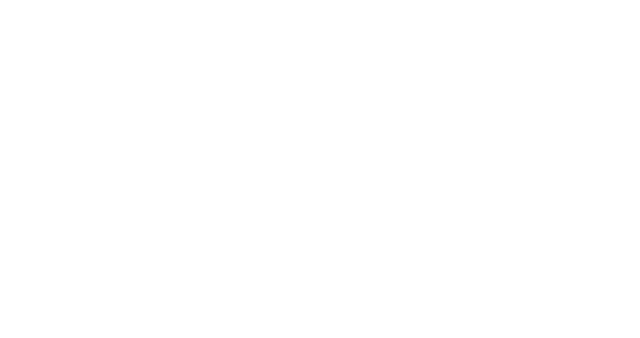
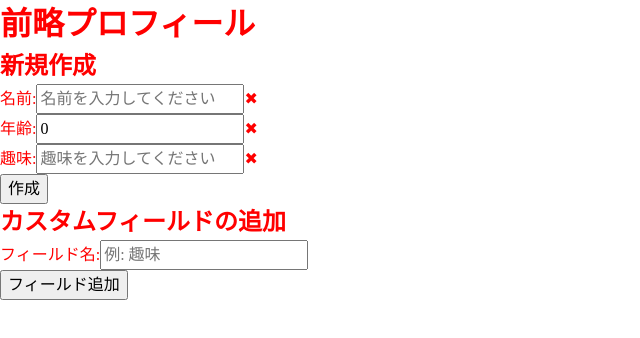
Before and after one commit to AIIT-bootcamp/NostalProfile, a Vue app: page /new in a window 1280 px wide. Before the commit this address had no page. Shown: the top 338 px of the page, without its empty margins (0-640 px from the left). Built offline with nearby package versions, Linux system fonts and the light colour scheme.

Commit message:
feat: 🎸 プロフィール新規作成 デフォとカスタムフィールドの追加

```diff
--- a/package.json
+++ b/package.json
@@ -9,6 +9,7 @@
     "preview": "vite preview"
   },
   "dependencies": {
+    "vite-tsconfig-paths": "^4.2.1",
     "vue": "^3.3.4",
     "vue-router": "4"
   },
--- /dev/null
+++ b/src/components/Profile/Create.vue
@@ -0,0 +1,115 @@
+<script setup lang="ts">
+import { ref, reactive } from "vue";
+type ProfileField = {
+  id: number;
+  label: string;
+  value: string | number;
+};
+// interface User {
+//   id: string;
+//   name: string;
+//   email: string;
+//   password: string;
+//   profileFields: ProfileField[];
+//   createdAt: Date;
+//   updatedAt: Date;
+// }
+
+// model
+const _profileFields = [
+  {
+    id: 1,
+    label: "名前",
+    value: "",
+  },
+  {
+    id: 2,
+    label: "年齢",
+    value: 0,
+  },
+  {
+    id: 3,
+    label: "趣味",
+    value: "",
+  },
+];
+
+// VM
+const profileFields = ref<ProfileField[]>(_profileFields);
+const customFiled = reactive({
+  label: "",
+  value: "",
+});
+
+const addCustomField = () => {
+  profileFields.value.push({
+    id: profileFields.value.length + 1,
+    label: customFiled.label,
+    value: customFiled.value,
+  });
+  // initialize
+  Object.assign(customFiled, {
+    label: "",
+    value: "",
+  });
+};
+
+const submitForm = () => {};
+
+const deleteField = (id: number) => {
+  profileFields.value = profileFields.value.filter((field) => field.id !== id);
+};
+</script>
+
+<template>
+  <div>
+    <h2>新規作成</h2>
+    <form @submit.prevent="submitForm">
+      <div v-for="field in profileFields">
+        <label>{{ field.label }}:</label>
+        <span v-if="typeof field.value === 'string'">
+          <input
+            v-model="field.value"
+            :placeholder="`${field.label}を入力してください`"
+            required
+          />
+        </span>
+        <span v-else-if="typeof field.value === 'number'">
+          <input
+            type="number"
+            v-model.number="field.value"
+            :placeholder="`${field.label}を入力してください`"
+            required
+          />
+        </span>
+        <span v-else>
+          <input
+            v-model="field.value"
+            :placeholder="`${field.label}を入力してください`"
+          />
+        </span>
+        <span @click="deleteField(field.id)" class="delete-icon">✖</span>
+      </div>
+      <button type="submit">作成</button>
+    </form>
+    <div>
+      <h2>カスタムフィールドの追加</h2>
+      <form @submit.prevent="addCustomField">
+        <div>
+          <label for="label">フィールド名:</label>
+          <input
+            id="label"
+            v-model="customFiled.label"
+            placeholder="例: 趣味"
+            required
+          />
+        </div>
+        <button type="submit">フィールド追加</button>
+      </form>
+    </div>
+  </div>
+</template>
+
+<style scoped>
+/* ここでスタイリングを追加 */
+</style>
--- /dev/null
+++ b/src/pages/new.vue
@@ -0,0 +1,17 @@
+<script setup lang="ts">
+import Create from "../components/Profile/Create.vue";
+</script>
+
+<template>
+  <div>
+    <h1>前略プロフィール</h1>
+    <p></p>
+    <Create />
+  </div>
+</template>
+
+<style scoped>
+* {
+  color: red;
+}
+</style>
--- a/src/router/index.ts
+++ b/src/router/index.ts
@@ -17,6 +17,11 @@ const router = createRouter({
       // which is lazy-loaded when the route is visited.
       component: () => import("../pages/about.vue"),
     },
+    {
+      path: "/new",
+      name: "new",
+      component: () => import("../pages/new.vue"),
+    },
   ],
 });
 
```
Also changed, not shown: tsconfig.json (+6 -6 lines), 1 other file (tests, documents, lock files or other folders).
